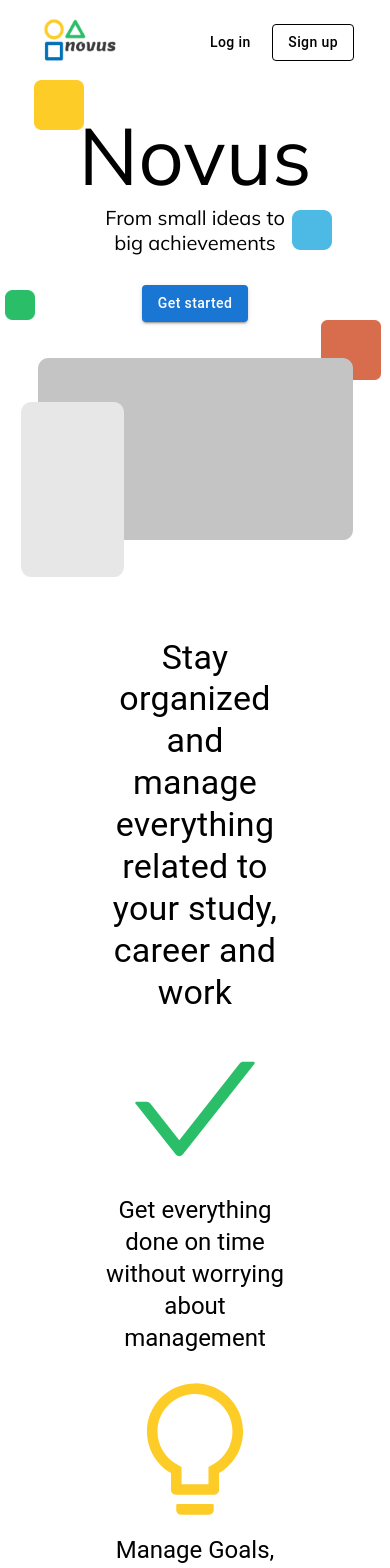
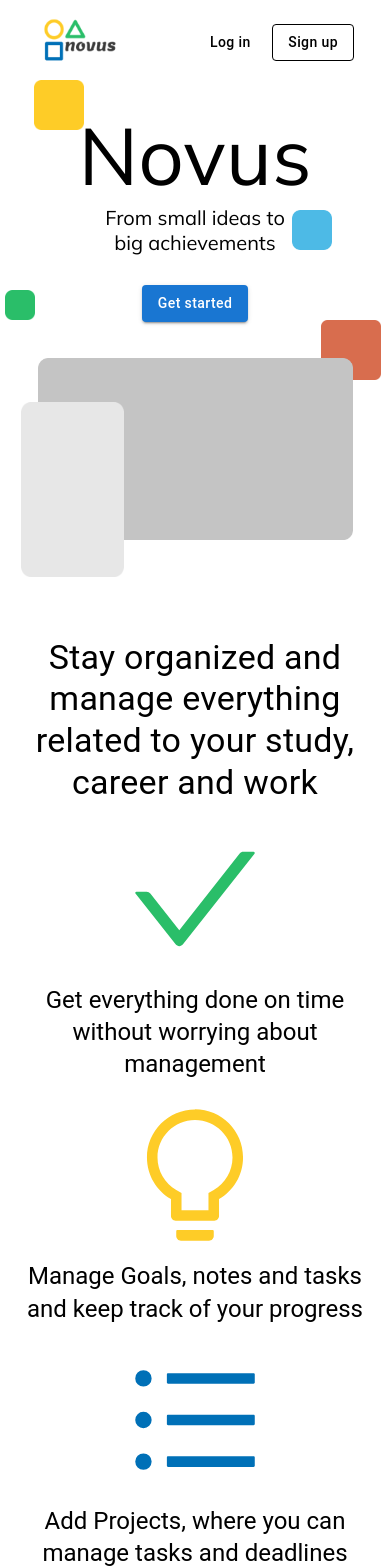
Before and after one commit to harkibit/novus-frontend, a Next.js app: page / in a window 390 px wide. Shown: the top 1568 px of the page. Built offline with nearby package versions, Linux system fonts and the light colour scheme.

Commit message:
small fix

```diff
--- a/styles/Home.module.css
+++ b/styles/Home.module.css
@@ -208,6 +208,7 @@
     flex-direction: column;
     align-items: center;
     margin-bottom: 100px;
+    padding: 0px;
   }
   .landingPage_featureSection {
     flex-direction: column-reverse;
```
